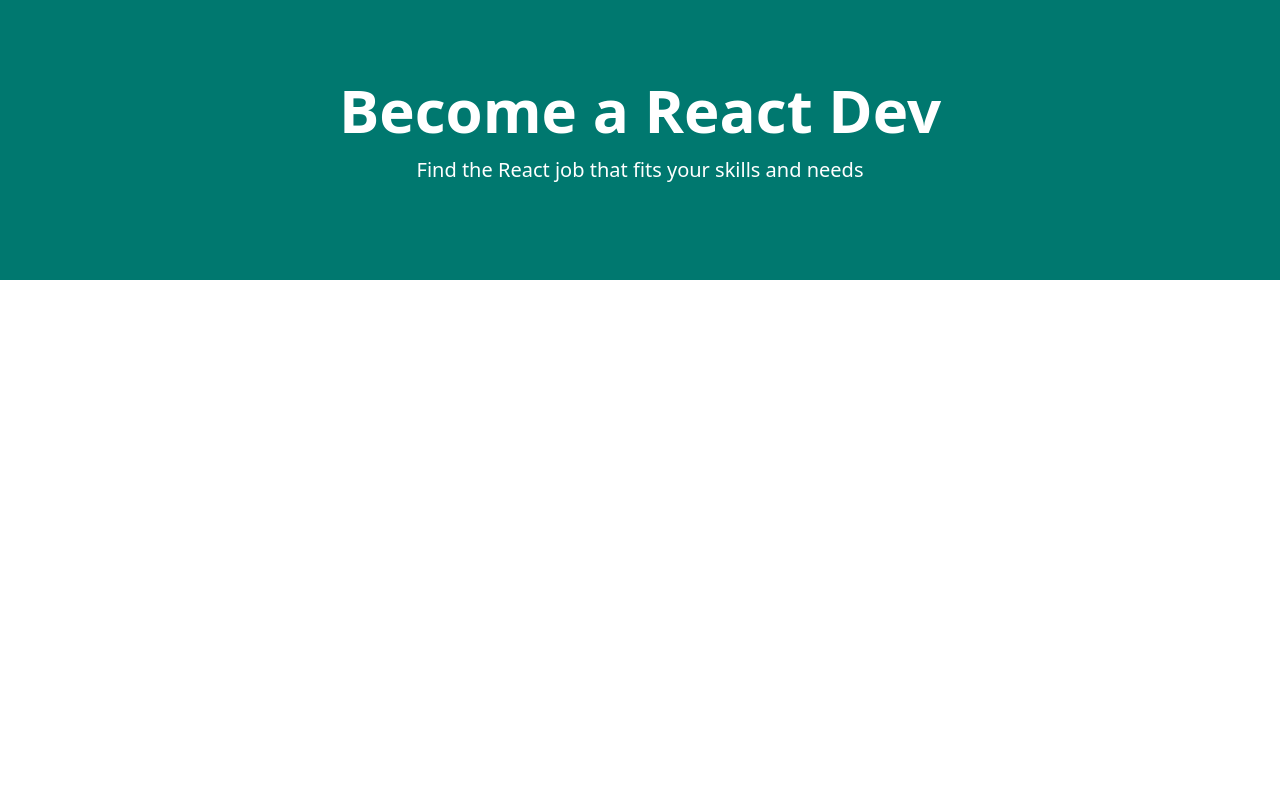
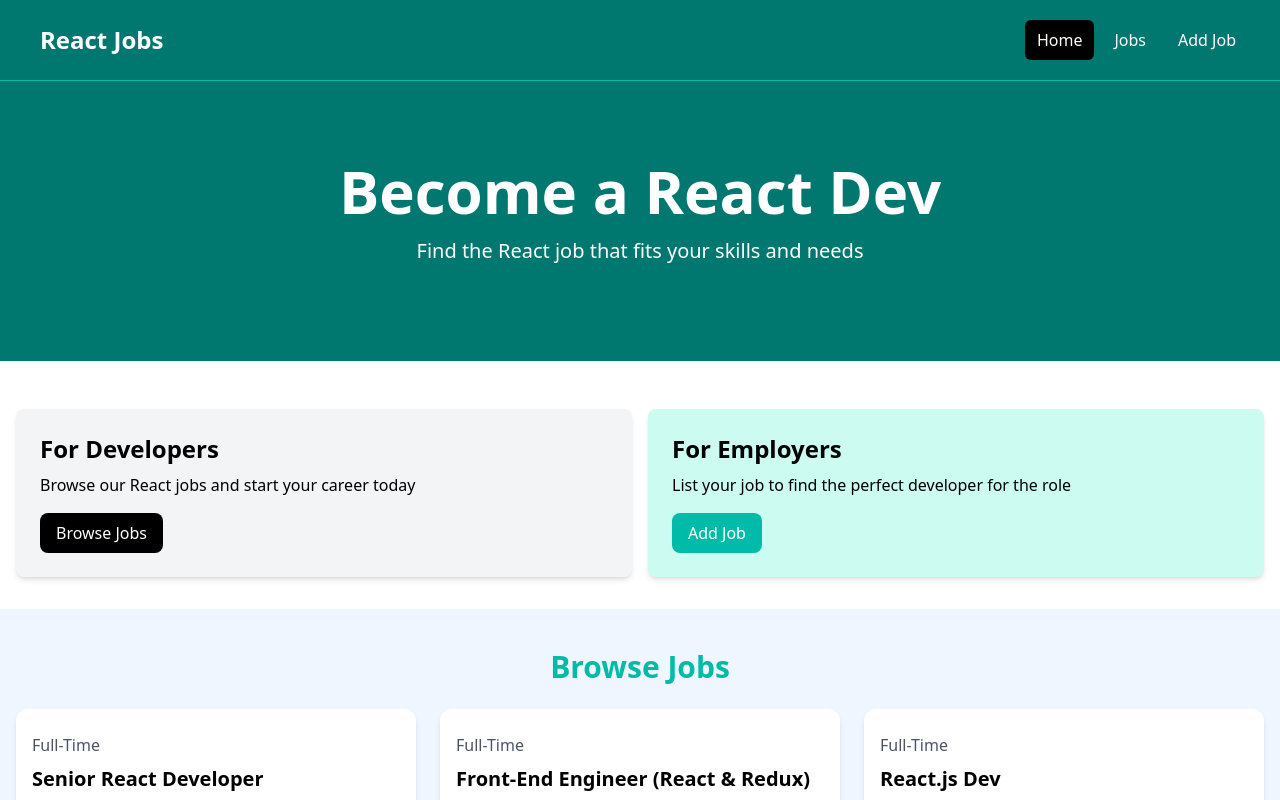
Before and after one commit to AmaduKamara/job-portal, a React (Vite) app: page / in a window 1280 px wide. Shown: the top 800 px of the page. Built offline with nearby package versions, Linux system fonts and the light colour scheme.

Commit message:
Render Outlet on the layout and complete homepage

```diff
--- a/src/App.jsx
+++ b/src/App.jsx
@@ -5,9 +5,14 @@
   RouterProvider,
 } from "react-router-dom";
 import HomePage from "./pages/HomePage";
+import MainLayout from "./layout/MainLayout";
 
 const router = createBrowserRouter(
-  createRoutesFromElements(<Route index element={<HomePage />} />)
+  createRoutesFromElements(
+    <Route path='/' element={<MainLayout />}>
+      <Route index element={<HomePage />} />
+    </Route>
+  )
 );
 
 const App = () => {
--- /dev/null
+++ b/src/layout/MainLayout.jsx
@@ -0,0 +1,13 @@
+import { Outlet } from "react-router-dom";
+import Navbar from "../components/Navbar";
+
+const MainLayout = () => {
+  return (
+    <>
+      <Navbar />
+      <Outlet />
+    </>
+  );
+};
+
+export default MainLayout;
--- a/src/pages/HomePage.jsx
+++ b/src/pages/HomePage.jsx
@@ -1,5 +1,8 @@
 import React from "react";
 import Hero from "../components/Hero";
+import DevEmp from "../components/DevEmp";
+import JobListings from "../components/JobListings";
+import ViewAllJobs from "../components/ViewAllJobs";
 
 const HomePage = () => {
   return (
@@ -8,6 +11,9 @@
         title='Become a React Dev'
         subtitle='Find the React job that fits your skills and needs'
       />
+      <DevEmp />
+      <JobListings />
+      <ViewAllJobs />
     </>
   );
 };
```
